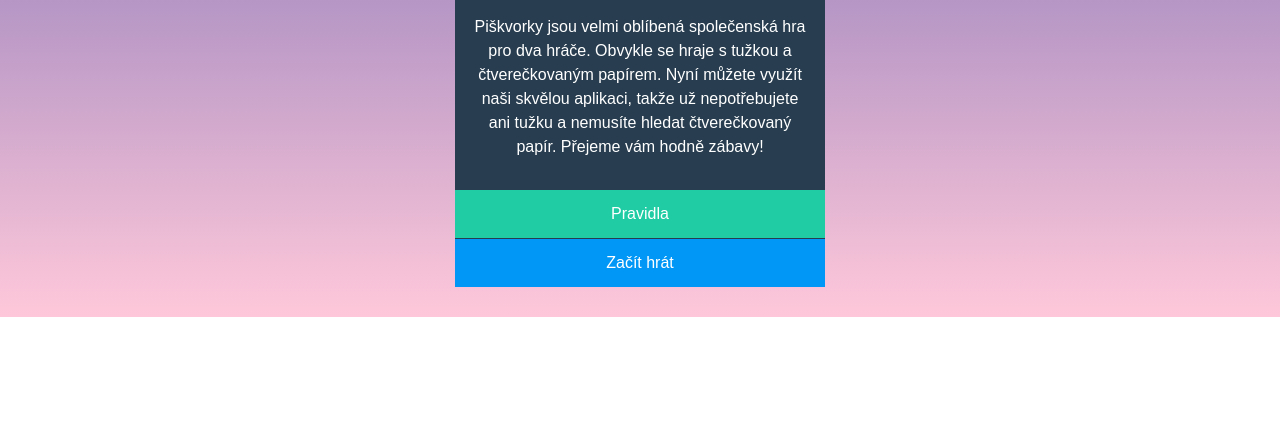
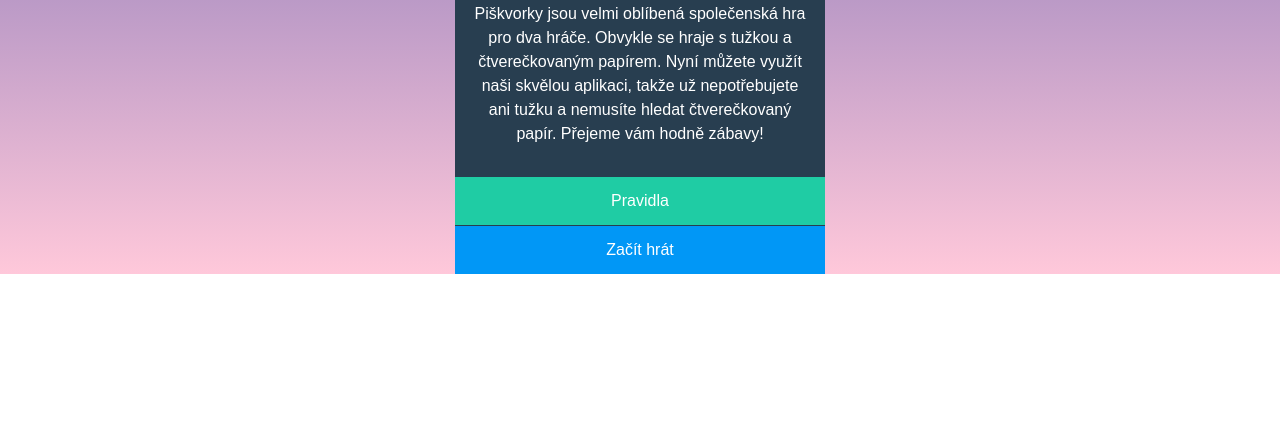
Before and after one commit to SonaMatejkova/piskvorky, a plain HTML site: page index.html in a window 1280 px wide. Shown: the part 362-800 px from the top of the page. Drawn offline with Linux system fonts and the light colour scheme.

Commit message:
Mezera nahoře

```diff
--- a/styly.css
+++ b/styly.css
@@ -3,7 +3,7 @@ body {
   background-repeat: no-repeat;
   display: flex;
   justify-content: center;
-  padding: 30px 0 30px 0;
+  padding-top: 10px;
   margin: 0;
 }
 
@@ -19,7 +19,6 @@ body {
 }
 
 .obrazek {
-  display: block;
   width: 100%;
   border-radius: 2% 2% 0 0;
 }
```
